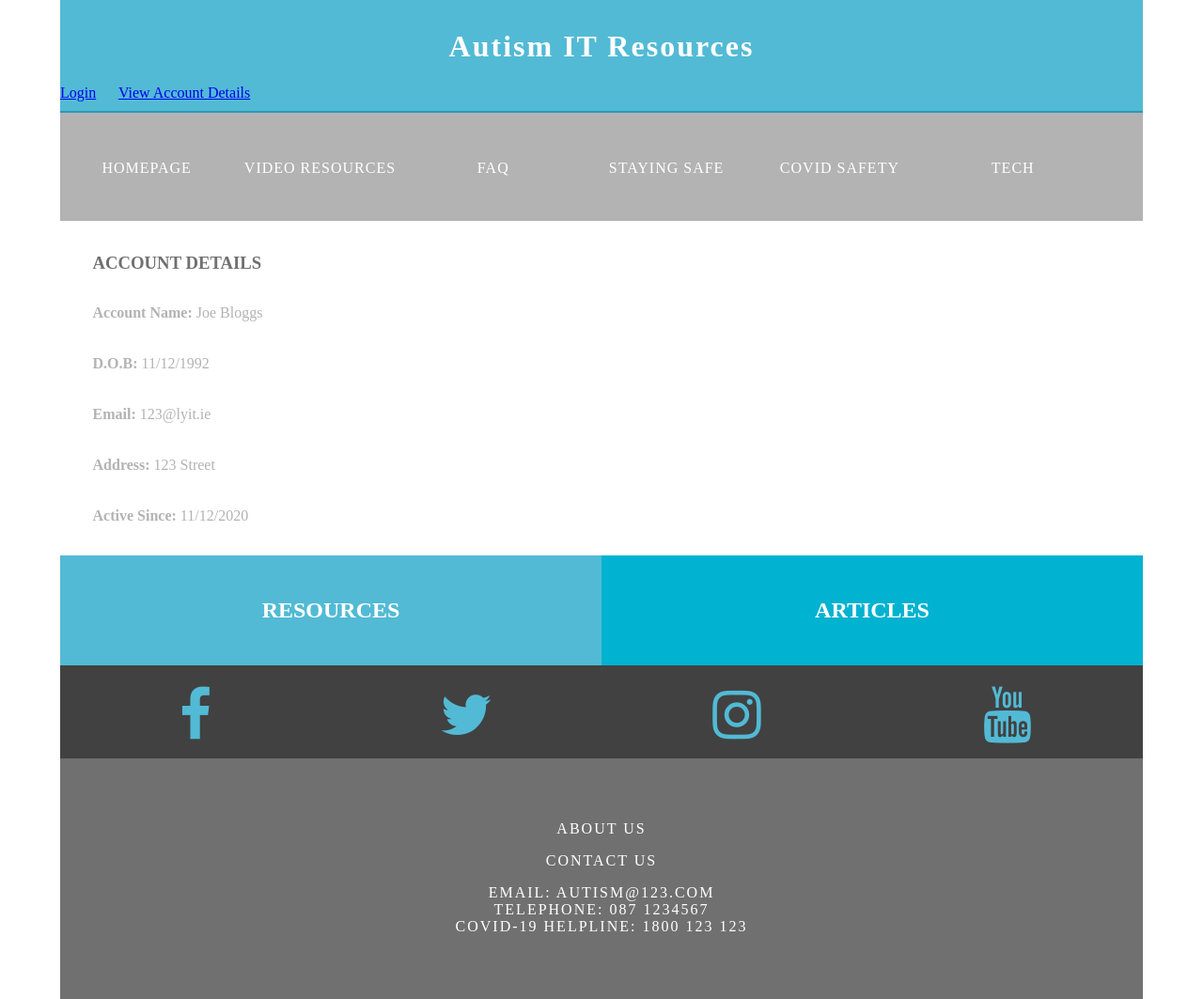
After one commit to rlennon/AutismITResources, a PHP site: page /phpWebsite/userDetails.php in a window 1280 px wide. The commit adds this page. Shown: the whole page at 94% size. Run offline with PHP 8.4, Linux system fonts and the light colour scheme; some libraries are stand-ins or nearby versions.

Commit message:
added userDetails page and created a link to it on the header

```diff
--- a/phpWebsite/header.php
+++ b/phpWebsite/header.php
@@ -1,3 +1,4 @@
 <div class="primary_header">
-  <h1 class="title">Autism IT Resources</h1> <a href = "login.php">Login</a>
+  <h1 class="title">Autism IT Resources</h1> <a href = "login.php">Login</a> &nbsp;&nbsp;&nbsp;&nbsp;
+<a href = "userDetails.php">View Account Details</a>
 </div>
--- /dev/null
+++ b/phpWebsite/userDetails.php
@@ -0,0 +1,66 @@
+<!doctype html>
+<html>
+<head>
+<meta charset="utf-8">
+<meta http-equiv="X-UA-Compatible" content="IE=edge">
+<meta name="viewport" content="width=device-width, initial-scale=1">
+<title>AutismIt</title>
+<link href="index.css" rel="stylesheet" type="text/css">
+  <link rel="stylesheet" href="https://maxcdn.bootstrapcdn.com/font-awesome/4.4.0/css/font-awesome.min.css" />
+</head>
+<body>
+<div class="container">
+  <header>
+    <?php include 'header.php';?>
+      <?php include 'navBar.php';?>
+
+  </header>
+  <section>
+    <h2 class="noDisplay">Main Content</h2>
+    <article class="left_article">
+      <h3>Account Details</h3>
+
+<div align="center">
+
+
+
+        <p>
+            <strong>Account Name:</strong> Joe Bloggs
+        </p>
+	<p>
+            <strong>D.O.B:</strong> 11/12/1992
+        </p>
+        <p>
+            <strong>Email:</strong> 123@lyit.ie
+        </p>
+	<p>
+            <strong>Address:</strong> 123 Street
+        </p>
+	<p>
+            <strong>Active Since:</strong> 11/12/2020
+        </p>
+
+
+    </article>
+
+  </section>
+
+  <div class="row blockDisplay">
+    <div class="column_half left_half">
+      <h2 class="column_title"><a href="image-based-hyperlinks.php">RESOURCES</h2>
+    </div>
+    <div class="column_half right_half">
+      <h2 class="column_title"><a href="News.php">ARTICLES</h2>
+    </div>
+  </div>
+  <div class="social">
+
+    <p class="social_icon"><a href="facebook.com"><i class = 'fa fa-facebook' style='font-size:60px;color:#52bad5;'></i></p>
+    <p class="social_icon"><a href="twitter.com"><i class = 'fa fa-twitter' style='font-size:60px;color:#52bad5;'></i></p>
+    <p class="social_icon"><a href="instagram.com"><i class = 'fa fa-instagram' style='font-size:60px;color:#52bad5;'></i></p>
+    <p class="social_icon"><a href="youtube.com"><i class = 'fa fa-youtube' style='font-size:60px;color:#52bad5;'></i></p>
+  </div>
+  <?php include 'footer.php';?>
+</div>
+</body>
+</html>
```
